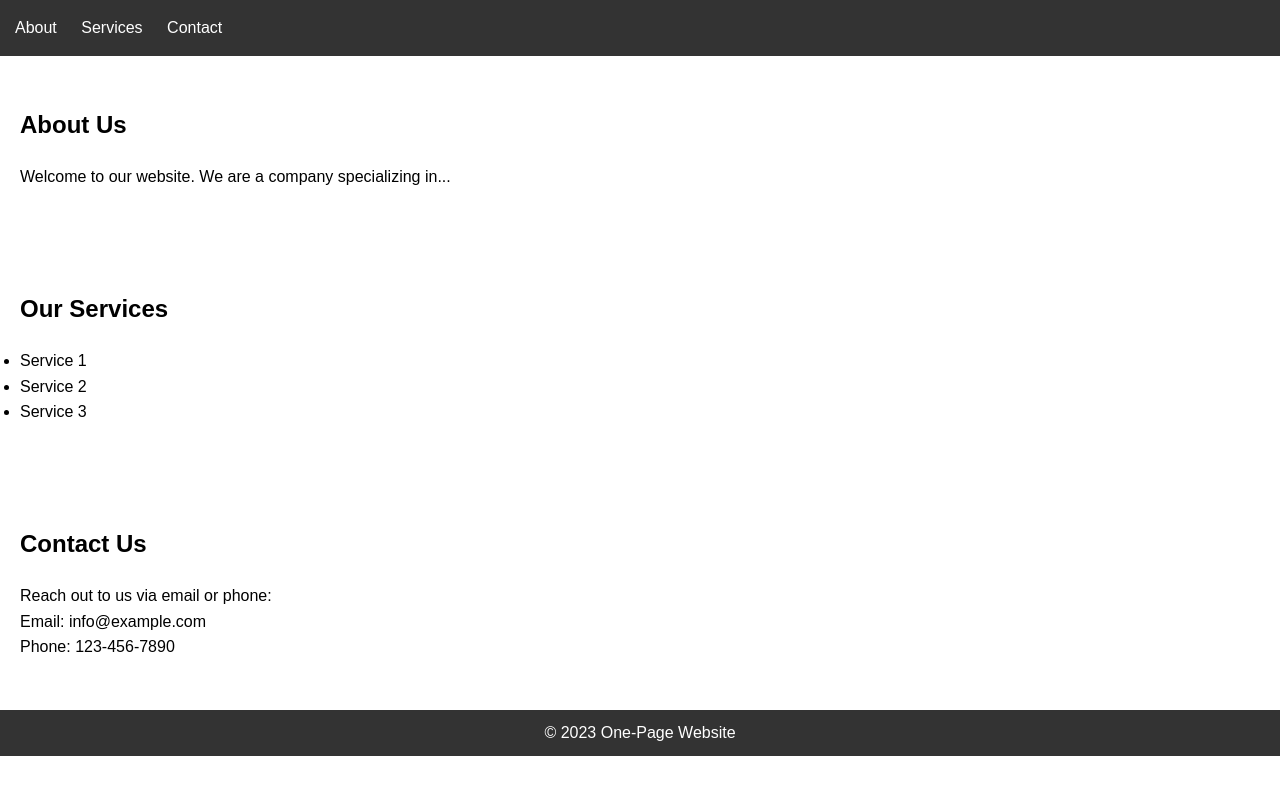
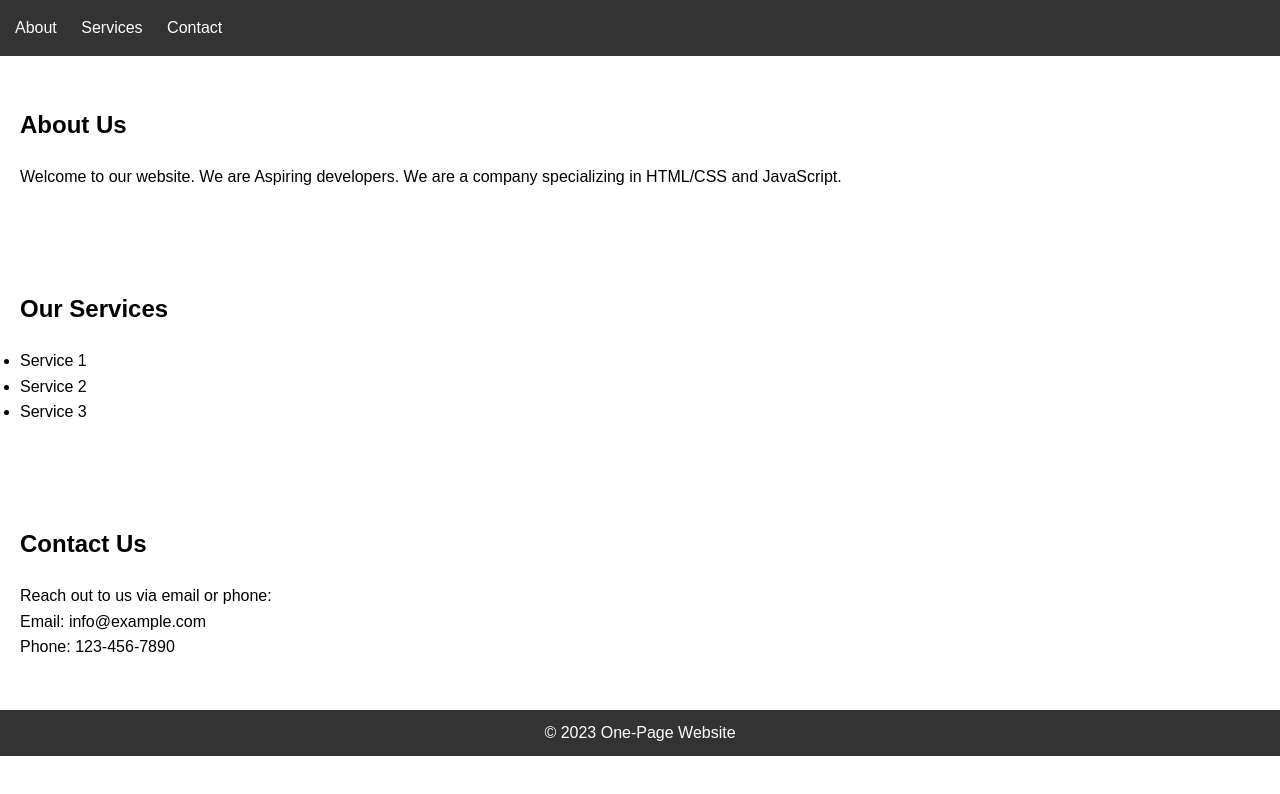
Before and after one commit to Saahil9720/ProjectS, a plain HTML site: page src/index.html in a window 1280 px wide. Drawn offline with Linux system fonts and the light colour scheme.

Commit message:
aedited about us section

```diff
--- a/src/index.html
+++ b/src/index.html
@@ -21,7 +21,7 @@
 
     <section id="about">
         <h1>About Us</h1>
-        <p>Welcome to our website. We are a company specializing in...</p>
+        <p>Welcome to our website. We are Aspiring developers. We are a company specializing in HTML/CSS and JavaScript.</p>
     </section>
 
     <section id="services">
```
